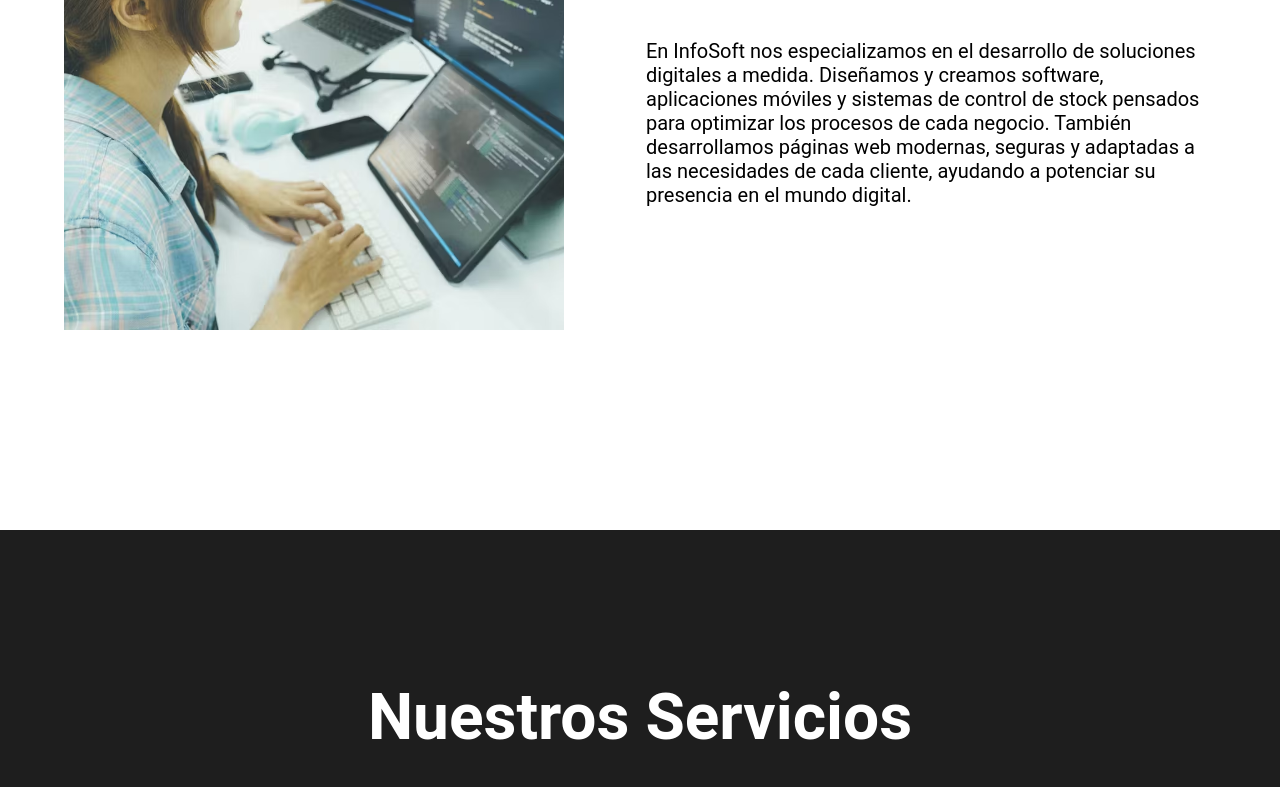
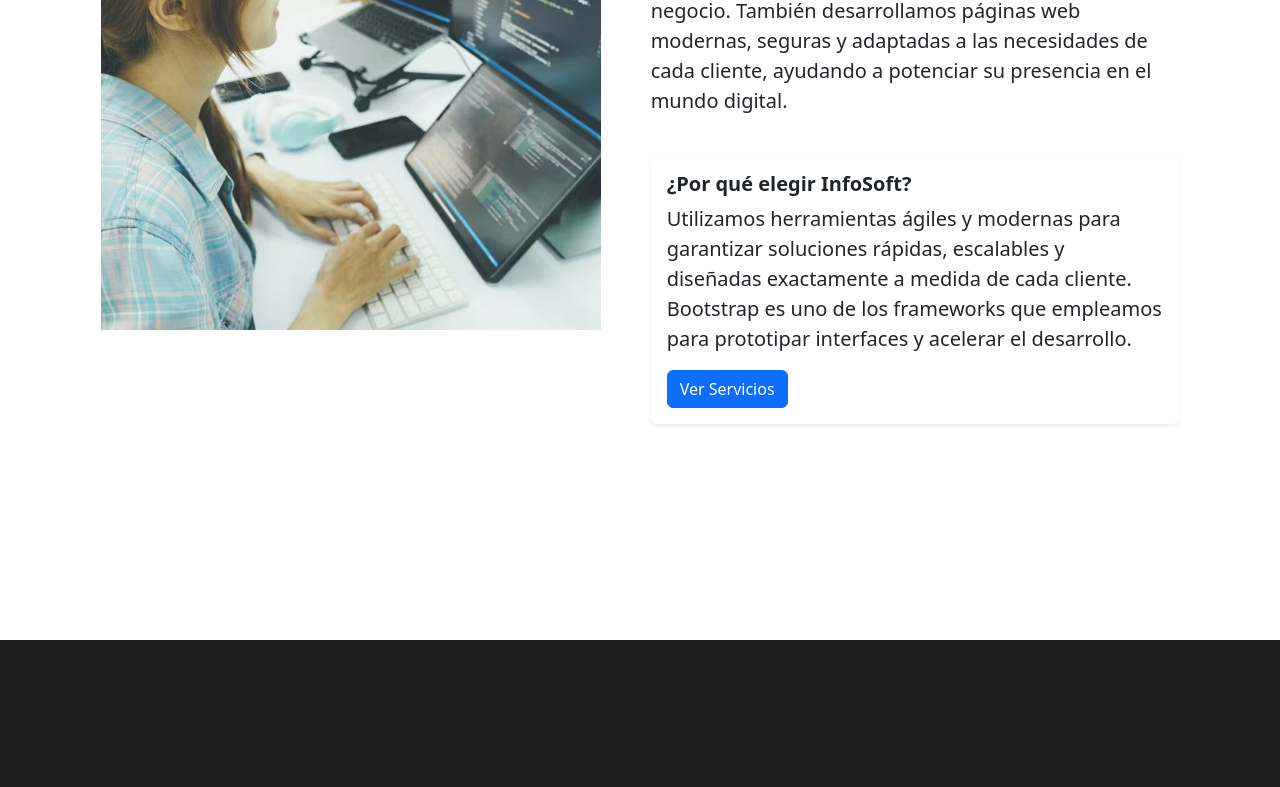
Before and after one commit to infosoftctes-rgb/pag-web, a plain HTML site: page index.html in a window 1280 px wide. Shown: the part 1090-1877 px from the top of the page. Drawn offline with nearby package versions, Linux system fonts and the light colour scheme.

Commit message:
Update index.html

```diff
--- a/index.html
+++ b/index.html
@@ -5,9 +5,14 @@
     <meta name="viewport" content="width=device-width, initial-scale=1.0">
     <title>InfoSoft</title>
     <link rel="stylesheet" href="style.css">
+    <!-- Framework: Bootstrap 5 -->
+    <!-- Bootstrap permite agregar componentes ya listos como cards, modales, alertas, grids y más -->
+    <link href="https://cdn.jsdelivr.net/npm/bootstrap@5.3.2/dist/css/bootstrap.min.css" rel="stylesheet">
     <link rel="icon" href="./IMG/iconopag.png">
     <link rel="stylesheet" href="chatbot.css">
 </head>
+    <!-- Script de Bootstrap (requerido para componentes interactivos del framework) -->
+    <script src="https://cdn.jsdelivr.net/npm/bootstrap@5.3.2/dist/js/bootstrap.bundle.min.js"></script>
 <body>
 
     <header>
@@ -35,7 +40,25 @@
                 <span class="color-acento">InfoSoft</span></h2>
             <p>En InfoSoft nos especializamos en el desarrollo de soluciones digitales a medida.
 Diseñamos y creamos software, aplicaciones móviles y sistemas de control de stock
-pensados para optimizar los procesos de cada negocio. También desarrollamos páginas web modernas, seguras y adaptadas a las necesidades de cada cliente, ayudando a potenciar su presencia en el mundo digital.</p>
+pensados para optimizar los procesos de cada negocio. También desarrollamos páginas web modernas, seguras y adaptadas a las necesidades de cada cliente, ayudando a potenciar su presencia en el mundo digital.
+
+            <!-- Ejemplo de componente real de Bootstrap integrado en tu página -->
+<div class="mt-4">
+    <div class="card shadow-sm border-0" style="max-width: 650px;">
+        <div class="card-body">
+            <h5 class="card-title fw-bold">¿Por qué elegir InfoSoft?</h5>
+            <p class="card-text">
+                Utilizamos herramientas ágiles y modernas para garantizar soluciones rápidas,
+                escalables y diseñadas exactamente a medida de cada cliente. Bootstrap es uno
+                de los frameworks que empleamos para prototipar interfaces y acelerar el desarrollo.
+            </p>
+            <a href="#nuestros-servicios" class="btn btn-primary">
+                Ver Servicios
+            </a>
+        </div>
+    </div>
+            </p>
+
         </div>
          </div>
     </section>
```
